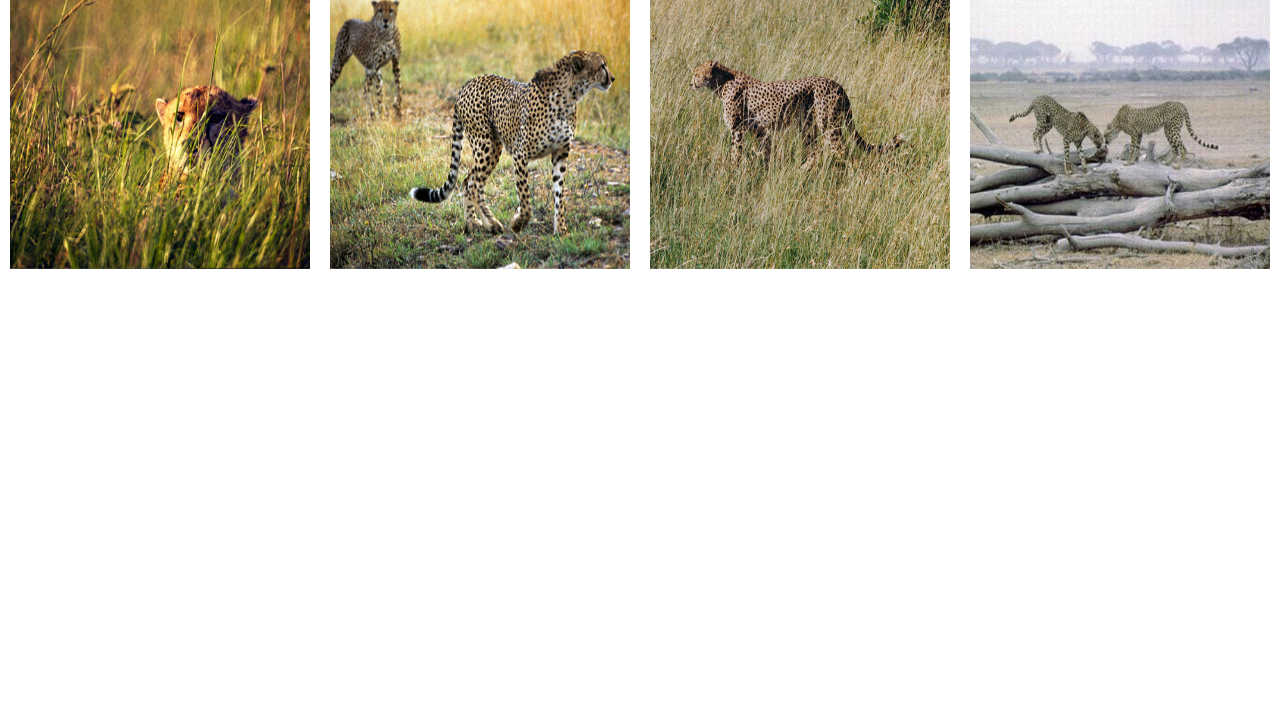
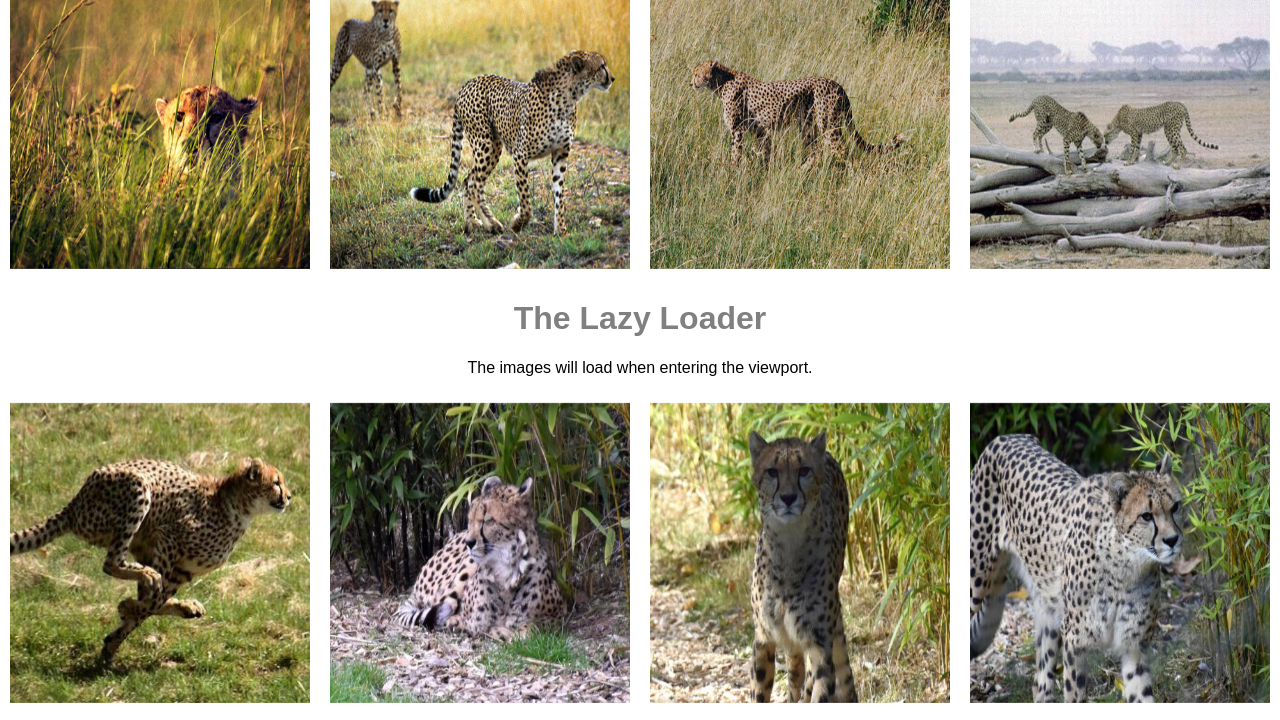
Before and after one commit to AbbeBlubb/fast, a website built with webpack: page docs/index.html in a window 1280 px wide. Shown: the part 1435-2155 px from the top of the page. Before the commit the page ends 1714 px from the top, so only its background shows below. Built offline with nearby package versions, Linux system fonts and the light colour scheme.

Commit message:
Path error fix for GH-Pages

```diff
--- a/docs/index.html
+++ b/docs/index.html
@@ -6,8 +6,8 @@
   <meta http-equiv="X-UA-Compatible" content="ie=edge">
   <link rel="shortcut icon" href="assets/favicon.ico" />
   <title>The Lazy Loader</title>
-<link href="build/main.css" rel="stylesheet"></head>
+<link href="main.css" rel="stylesheet"></head>
 <body>
   <div id="app"></div>
-<script type="text/javascript" src="build/main.js"></script></body>
+<script type="text/javascript" src="main.js"></script></body>
 </html>
```
